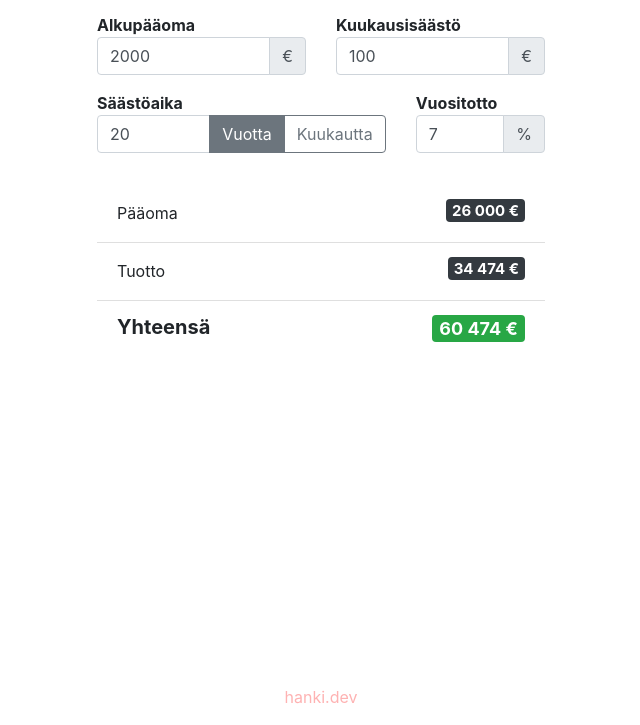
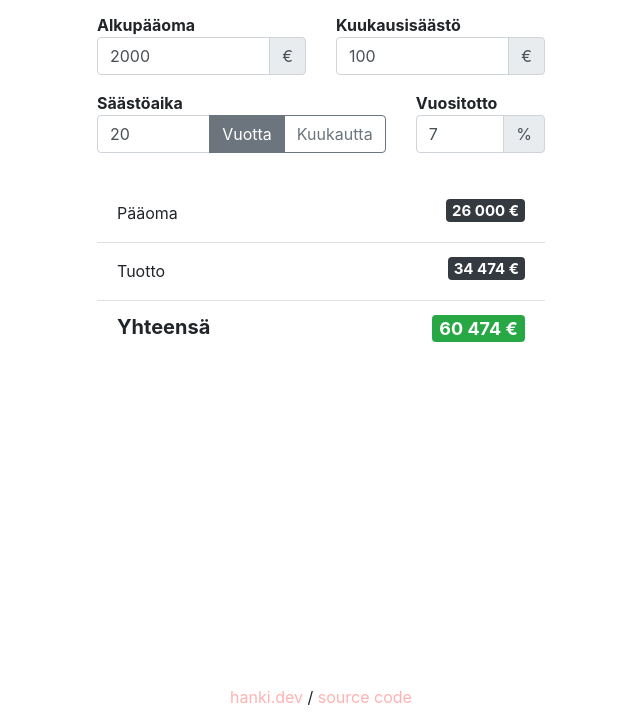
Before and after one commit to Steellow/korkoa_korolle, a plain HTML site: page index.html in a window 1280 px wide. Shown: the part 75-800 px from the top of the page, without its empty margins (319-959 px from the left). Drawn offline with nearby package versions, Linux system fonts and the light colour scheme.

Commit message:
add source code link to footer

```diff
--- a/index.html
+++ b/index.html
@@ -88,7 +88,7 @@
     </div>
     <footer class="page-footer">
         <div class="text-center py-3">
-            <a href="https://hanki.dev/" target="_blank">hanki.dev</a>
+            <a href="https://hanki.dev/" target="_blank">hanki.dev</a> / <a href="https://github.com/steellow/korkor" target="_blank">source code</a>
         </div>
     </footer>
 
```
